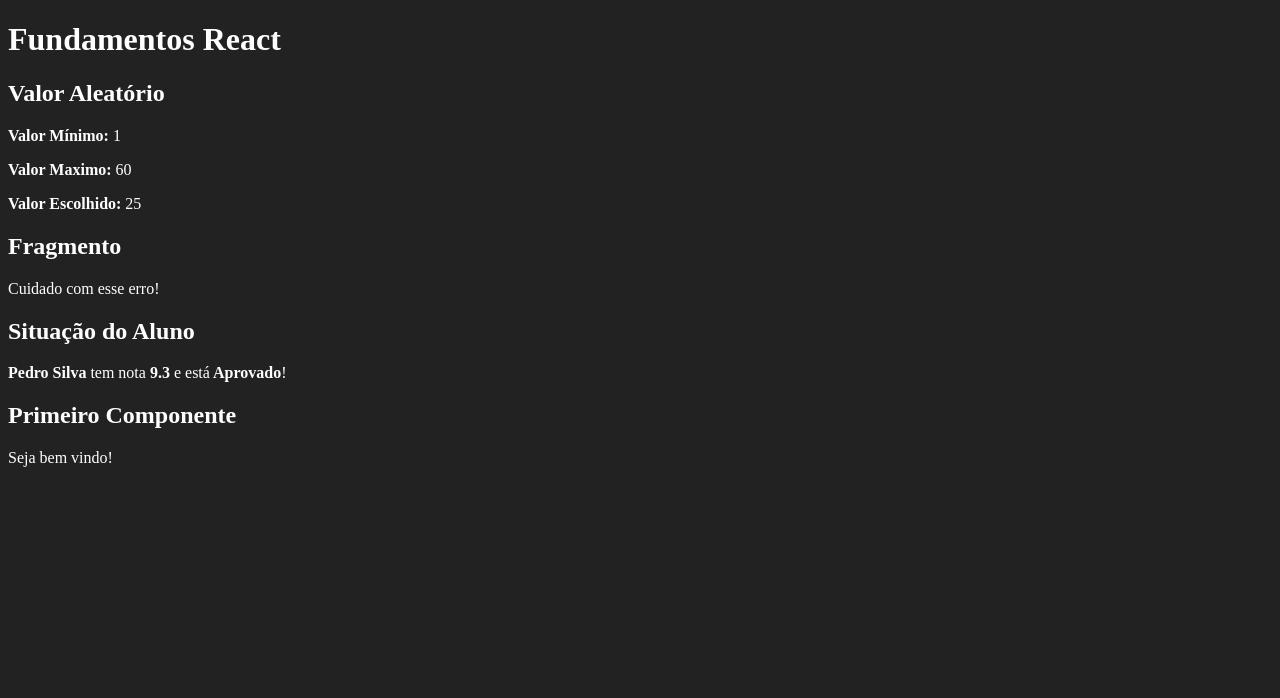
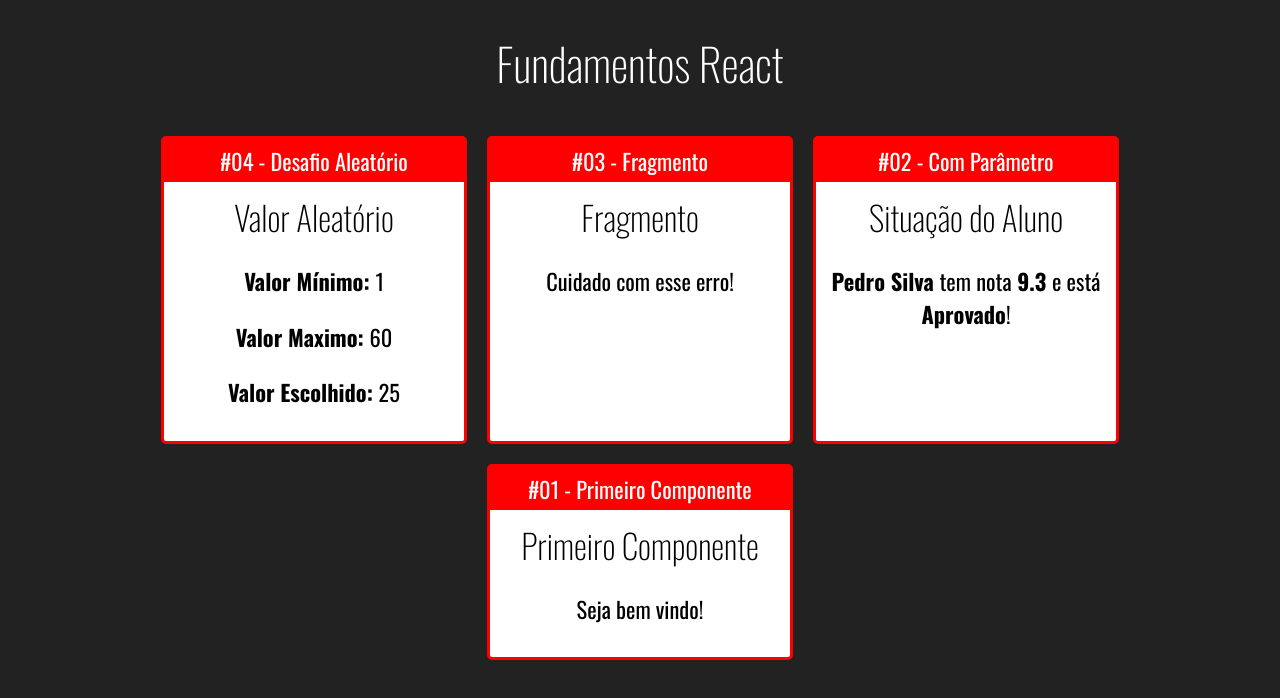
Before and after one commit to daniel-castilho/re-fundamentos, a React (Create React App) app: page / in a window 1280 px wide. Shown: the top 698 px of the page. Built offline with nearby package versions, Linux system fonts and the light colour scheme.

Commit message:
Component Card #02

```diff
--- a/public/index.html
+++ b/public/index.html
@@ -15,6 +15,8 @@
       user's mobile device or desktop. See https://developers.google.com/web/fundamentals/web-app-manifest/
     -->
     <link rel="manifest" href="%PUBLIC_URL%/manifest.json" />
+    <link rel="preconnect" href="https://fonts.gstatic.com">
+    <link href="https://fonts.googleapis.com/css2?family=Oswald:wght@200;300;400;500;600;700&display=swap" rel="stylesheet">
     <!--
       Notice the use of %PUBLIC_URL% in the tags above.
       It will be replaced with the URL of the `public` folder during the build.
--- /dev/null
+++ b/src/App.css
@@ -0,0 +1,5 @@
+.App .Cards {
+    display: flex;
+    justify-content: center;
+    flex-wrap: wrap;
+}
--- a/src/App.jsx
+++ b/src/App.jsx
@@ -1,20 +1,37 @@
 import React from "react";
 
+import Card from './components/leiaute/Card'
 import Aleatorio from "./components/basicos/Aleatorio";
 import Primeiro from "./components/basicos/Primeiro";
 import ComParametro from "./components/basicos/ComParametro";
 import Fragmento from "./components/basicos/Fragmento";
 
+import './App.css';
+
 export default () => (
-	<div id="app">
+	<div className="App">
 		<h1>Fundamentos React</h1>
+
+        <div className="Cards">
+            <Card titulo="#04 - Desafio Aleatório">
                 <Aleatorio min={1} max={60} />
+            </Card>
+
+            <Card titulo="#03 - Fragmento">
                 <Fragmento />
+            </Card>
+
+            <Card titulo="#02 - Com Parâmetro">
                 <ComParametro
                     titulo="Situação do Aluno"
                     aluno="Pedro Silva"
                     nota={9.3}
                 />
+            </Card>
+
+            <Card titulo="#01 - Primeiro Componente">
                 <Primeiro />
+            </Card>
+        </div>
 	</div>
 );
--- /dev/null
+++ b/src/components/leiaute/Card.css
@@ -0,0 +1,26 @@
+.Card {
+	background-color: red;
+    border-radius: 5px;
+    overflow: hidden;
+    border: 3px solid red;
+    margin: 10px;
+
+    display: flex;
+    flex-direction: column;
+    min-width: 300px;
+    max-width: 300px;
+}
+
+.Card .Title {
+	background-color: red;
+    padding: 5px 0px;
+    display: flex;
+    justify-content: center;
+}
+
+.Card .Content {
+    flex: 1;
+	background-color: #fff;
+	color: #000;
+    padding: 10px;
+}
--- /dev/null
+++ b/src/components/leiaute/Card.jsx
@@ -0,0 +1,12 @@
+import React from "react";
+
+import "./Card.css";
+
+export default (props) => {
+	return (
+		<div className="Card">
+			<div className="Title">{props.titulo}</div>
+			<div className="Content">{props.children}</div>
+		</div>
+	);
+};
--- a/src/index.css
+++ b/src/index.css
@@ -1,4 +1,15 @@
 body {
+    font-family: Oswald;
     background-color: #222;
-    color: #fff
+    color: #fff;
+    text-align: center;
+    font-size: 1.4rem;
 }
+
+h1, h2, h3 {
+    font-weight: 200;
+}
+
+h2, h3 {
+    margin: 0;
+}
```
Lines whose indentation alone changed are shown as unchanged.
